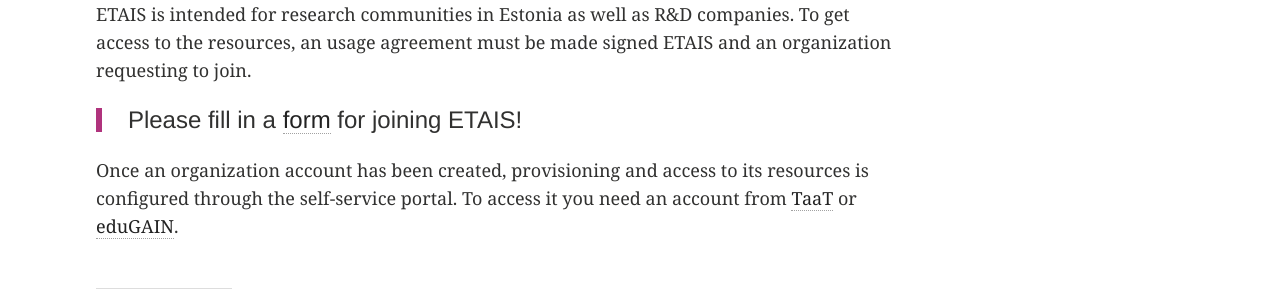
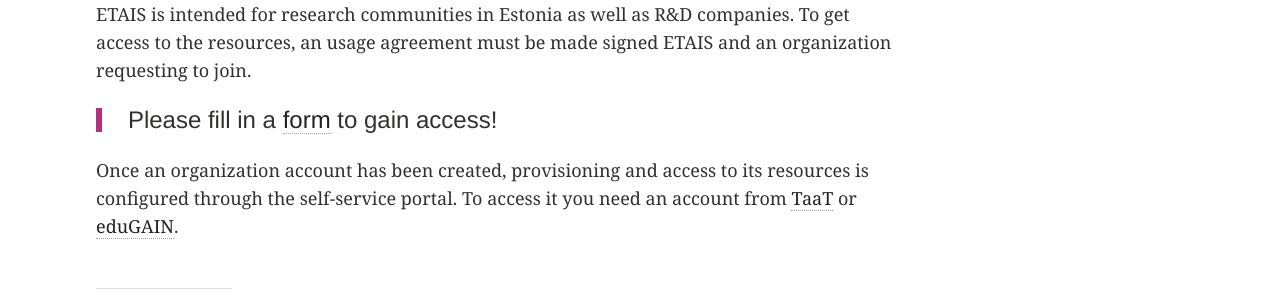
Before and after one commit to etais-ee/etais-web, a Jekyll site: the page built from using/start_using.md, in a window 1280 px wide. Shown: the part 322-622 px from the top of the page. Built offline with Jekyll 4.4.1, drawn with Linux system fonts in a browser that asks for light colours.

Commit message:
Update start_using.md

```diff
--- a/using/start_using.md
+++ b/using/start_using.md
@@ -12,7 +12,7 @@ title: "Start using"
 ETAIS is intended for research communities in Estonia as well as R&D companies. To get access to the resources,
 an usage agreement must be made signed ETAIS and an organization requesting to join.
 
-> Please fill in a [form](https://goo.gl/AgZBdp) for joining ETAIS!
+> Please fill in a [form](https://goo.gl/AgZBdp) to gain access!
 
 Once an organization account has been created, provisioning and access to its resources is configured through
 the self-service portal. To access it you need an account from [TaaT](http://taat.edu.ee/) or
```
